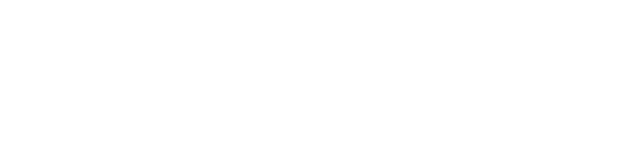
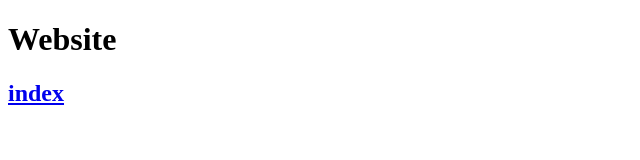
Before and after one commit to Jiingy/Jiingy.github.io, a plain HTML site: page index.html in a window 1280 px wide. Shown: the whole page, without its empty margins (0-640 px from the left). Drawn offline with Linux system fonts and the light colour scheme.

Commit message:
Update index.html

```diff
--- a/index.html
+++ b/index.html
@@ -1 +1,12 @@
-<html></html>
+<!DOCTYPE html>
+<html lang="en">
+<head>
+
+</head>
+<body>
+    <div class="container">
+        <h1>Website</h1>
+        <a href="./index.html"><h2>index</h2></a>
+    </div>
+</body>
+</html>
```
